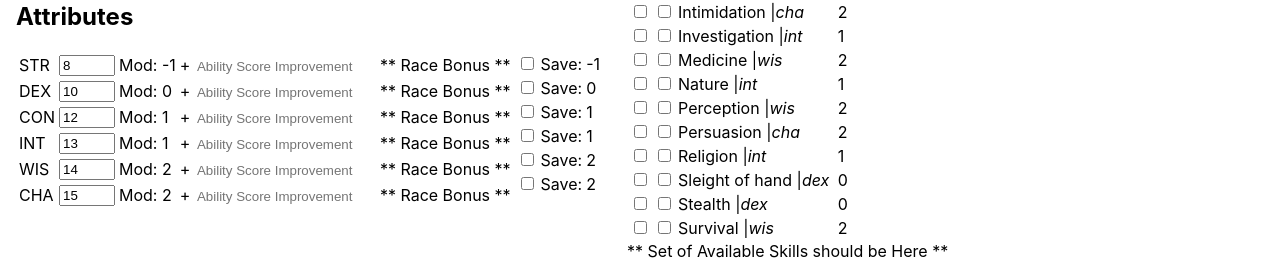
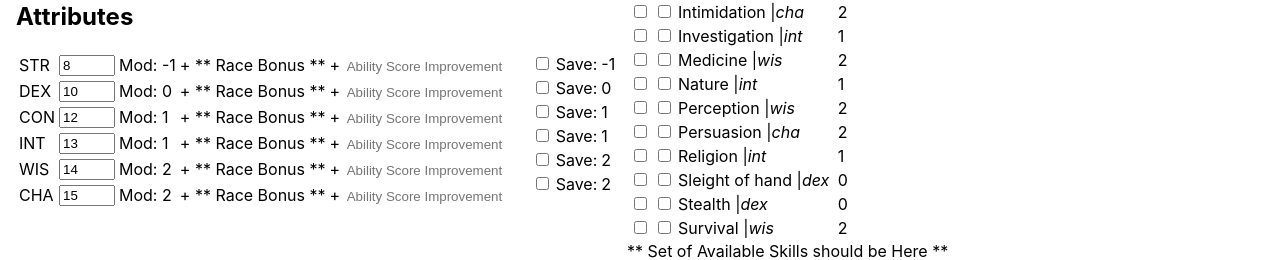
Before and after one commit to Kita004/petproject-react-dnd, a React (Create React App) app: page / in a window 1280 px wide. Shown: the part 276-536 px from the top of the page. Built offline with nearby package versions, Linux system fonts and the light colour scheme; no server answers; the HTML template or start-up script is replaced by a standard one.

Commit message:
refactor html

```diff
--- a/src/StatContainer.js
+++ b/src/StatContainer.js
@@ -1,7 +1,6 @@
-import React, {useState} from "react";
 import * as formulas from "./utils/formulas"
 
-const StatContainer = ({statStates, stats, changeState}) => {
+const StatContainer = ({statStates, stats, changeState, raceDetail}) => {
 
     return <div id="statContainer">
         <table id="statContainerTable" className="characterTable">
@@ -13,8 +12,8 @@ const StatContainer = ({statStates, stats, changeState}) => {
                             <input onChange={e => changeState(stat, e.target.value)} id={stat + "container"} type="number" min="1" max="20" defaultValue={statStates[stats.indexOf(stat)]}/>
                         </td>
                         <td>{"Mod: " + formulas.calculateStatMod(statStates[stats.indexOf(stat)])}</td>
+                        <td>+ ** Race Bonus **</td>
                         <td>+ <input type="number" placeholder={"Ability Score Improvement"} disabled/></td>
-                        <td>** Race Bonus **</td>
                     </tr>
                 }
             )}
```
